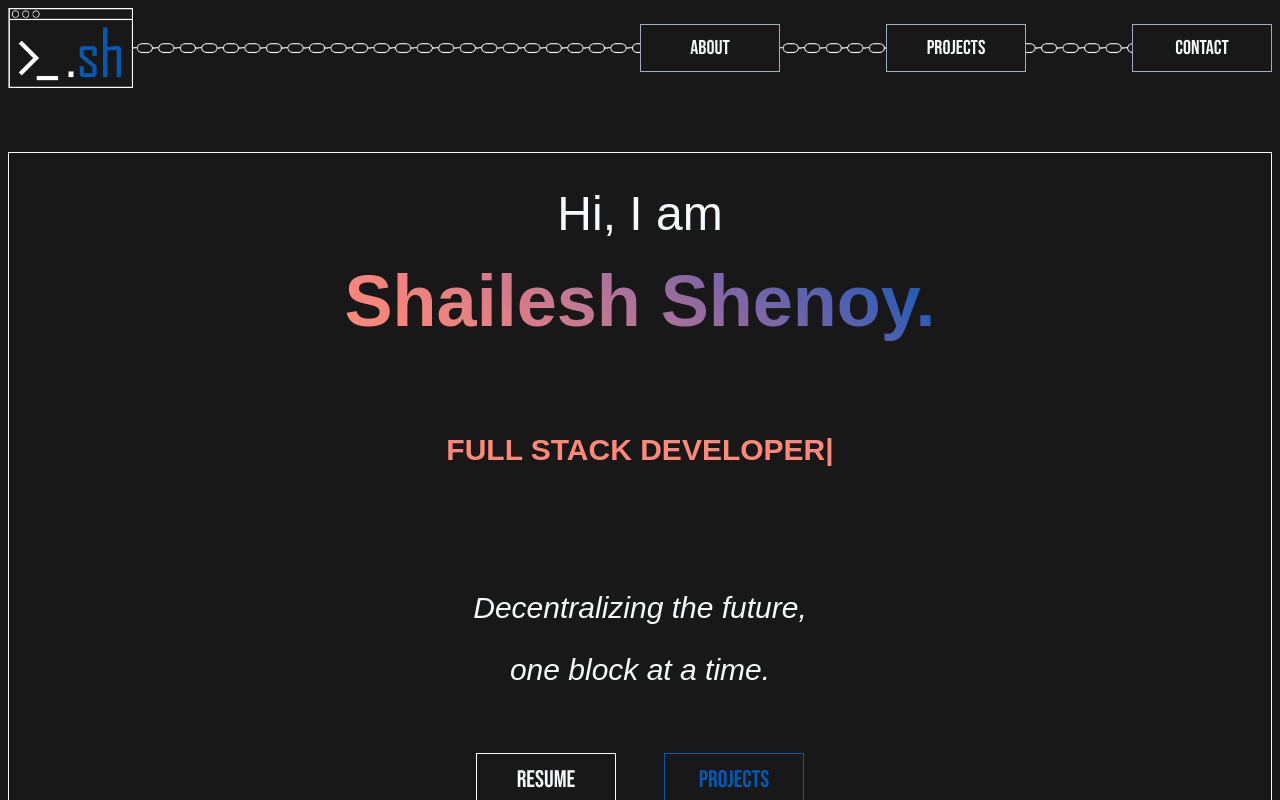
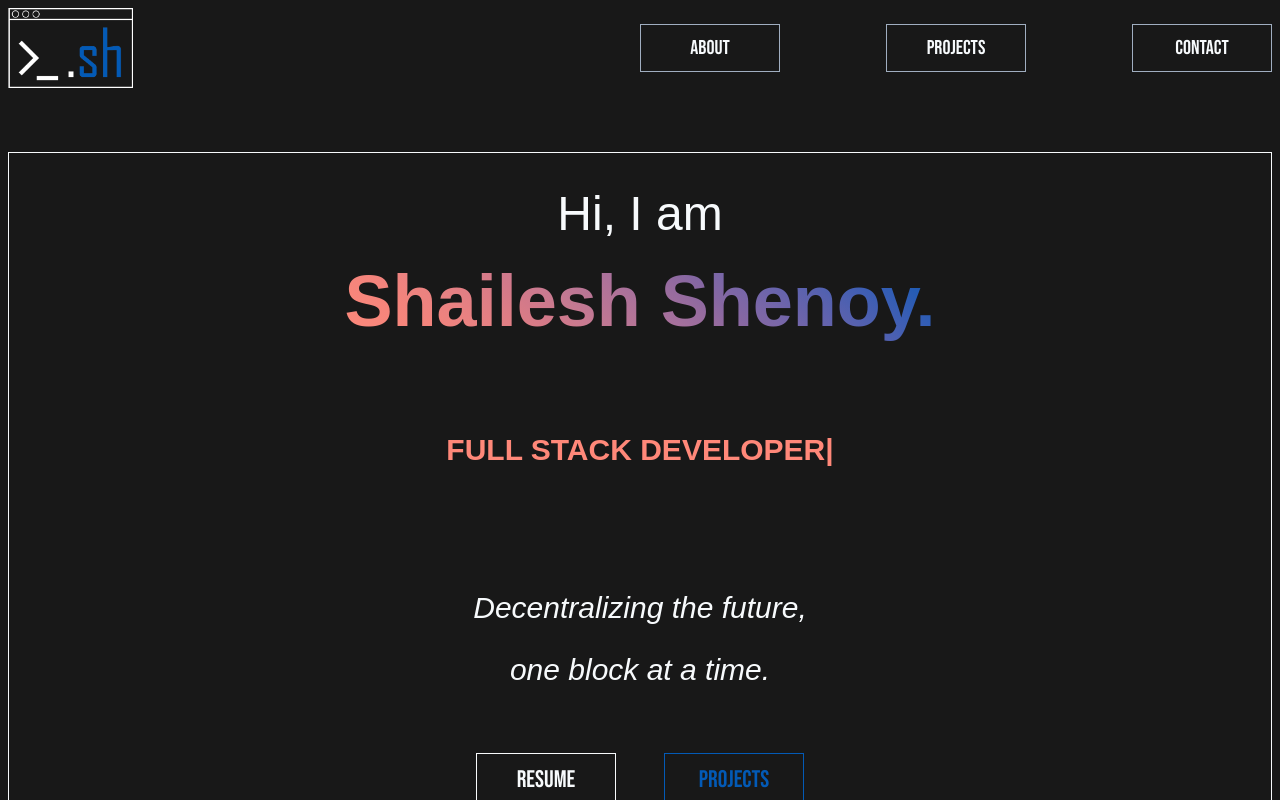
Before and after one commit to shailesh-shenoy/shailesh-sh-website, a Next.js app: page / in a window 1280 px wide. Shown: the top 800 px of the page. Built offline with nearby package versions, Linux system fonts and the light colour scheme.

Commit message:
Update version

```diff
--- a/package.json
+++ b/package.json
@@ -17,7 +17,7 @@
     "@fontsource-variable/lora": "^5.0.9",
     "@fontsource/bebas-neue": "^5.0.18",
     "framer-motion": "^10.16.16",
-    "next": "14.0.4",
+    "next": "^14.2.3",
     "react": "^18",
     "react-dom": "^18",
     "react-type-animation": "^3.2.0"
--- a/src/components/layout/Navbar.tsx
+++ b/src/components/layout/Navbar.tsx
@@ -39,10 +39,6 @@ export default function Navbar() {
         h={20}
         py={4}
         align={"center"}
-        bgImage={{ md: "/icons/chain_white.png" }}
-        bgSize="auto 14px"
-        bgRepeat="repeat-x"
-        bgPosition="center"
       >
         <Flex flex={1} align={"center"}>
           <Link
```
Also changed, not shown: 1 other file (tests, documents, lock files or other folders).
